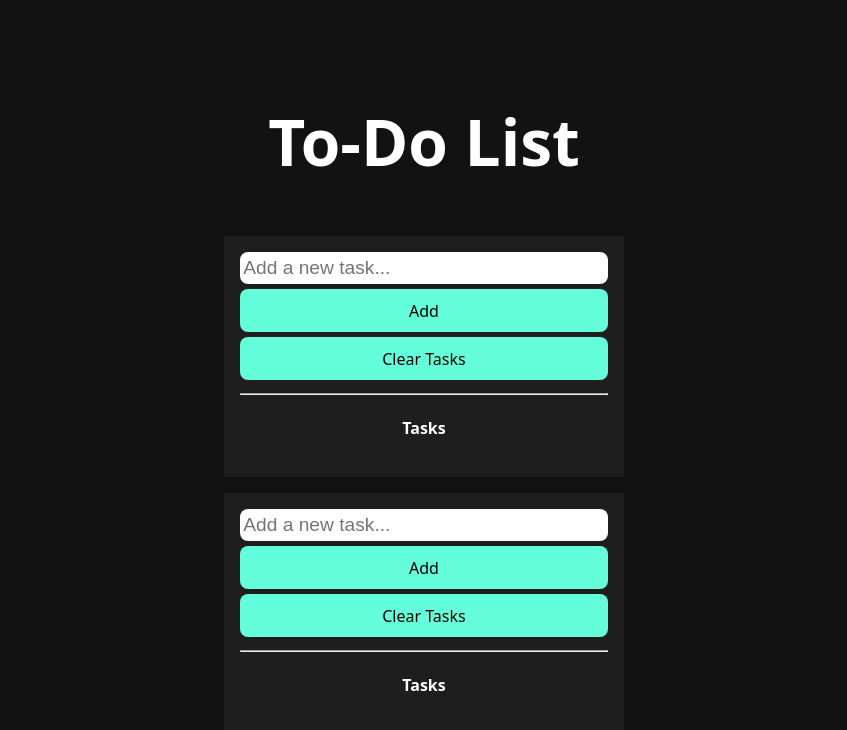
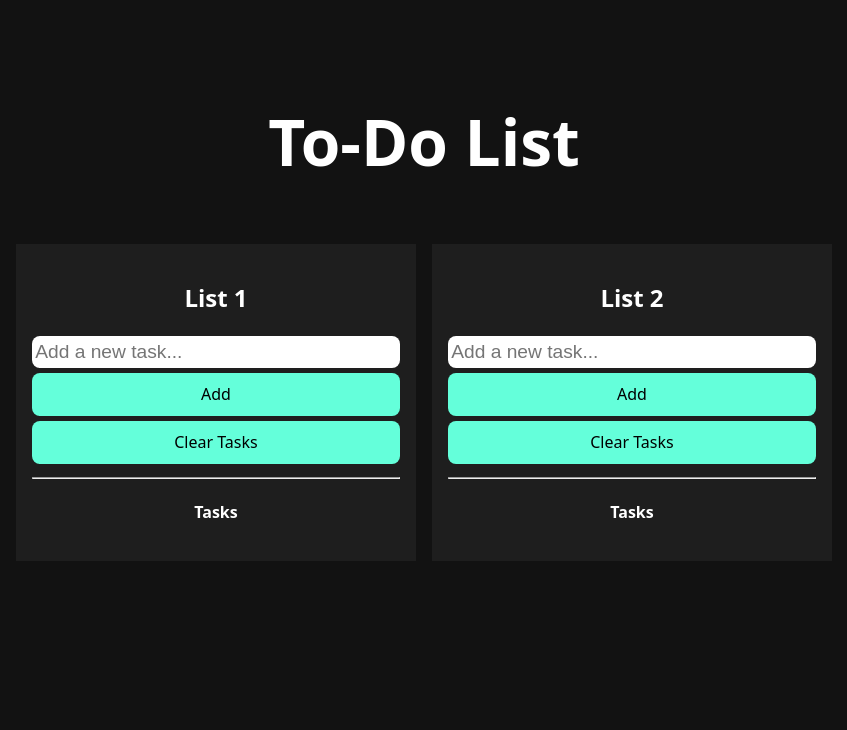
Before and after one commit to Saves331/To-do-list, a React (Vite) app: page / in a window 1280 px wide. Shown: the top 730 px of the page, without its empty margins (216-1063 px from the left). Built offline with nearby package versions, Linux system fonts and the light colour scheme.

Commit message:
add individual headline for each List

```diff
--- a/src/TodoUi.jsx
+++ b/src/TodoUi.jsx
@@ -5,8 +5,8 @@ import ToDoList from './components/ToDoList';
 const TodoUi = () => {
 
     const [toDoLists, setToDoLists] = useState([
-      {id: 1, todos: [], input: ''},
-      {id: 2, todos: [], input: ''},
+      {id: 1, todos: [], input: '', headline: 'List 1'},
+      {id: 2, todos: [], input: '', headline: 'List 2'},
     ])
 
     const isInitialLoad = useRef(true);
@@ -55,8 +55,10 @@ const TodoUi = () => {
   <h1 style={{fontSize: '4rem'}}>To-Do List</h1>
 
 
-    {toDoLists.map(({id, todos, input}) => (
+    <div className='todoList-wrapper'>
+{toDoLists.map(({id, todos, input, headline}) => (
       <ToDoList
+      headline = {headline}
       key = {id}
       listId = {id}
       todos = {todos}
@@ -64,7 +66,10 @@ const TodoUi = () => {
       updateInput = {updateInput}
       updateTodos = {updateTodos}
       ></ToDoList>
-    ))}
+         ))}
+    </div>
+
+
 
 
 
--- a/src/components/ToDoList.jsx
+++ b/src/components/ToDoList.jsx
@@ -3,7 +3,7 @@ import ManageTask from './ManageTask'
 
 
 function ToDoList(props) {
-  const { listId, todos, input, updateTodos, updateInput} = props
+  const { listId, todos, input, updateTodos, updateInput, headline} = props
 
      const handleAddTodo = () => {
       const trimmedInput = input.trim();
@@ -48,6 +48,8 @@ function ToDoList(props) {
   return (
     <div className='task-list'>
 
+      <h2>{headline}</h2>
+
     <ManageTask
   input={input}
   setInput={(value) => updateInput(listId, value)}
--- a/src/style/UI.css
+++ b/src/style/UI.css
@@ -20,6 +20,7 @@ body {
     background-color: #1E1E1E;
     padding: 1rem;
     width: 400px;
+    margin: 0.5rem;
 }
 
 
@@ -55,3 +56,9 @@ body {
 .icons {
     font-size: 1.2rem;
 }
+
+.todoList-wrapper {
+    display: flex;
+    justify-content: center;
+    gap: 2;
+}
```
